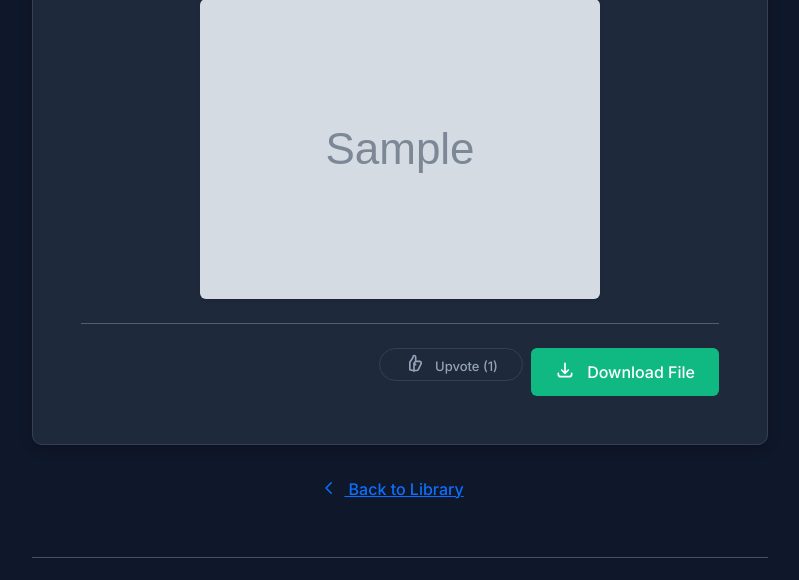
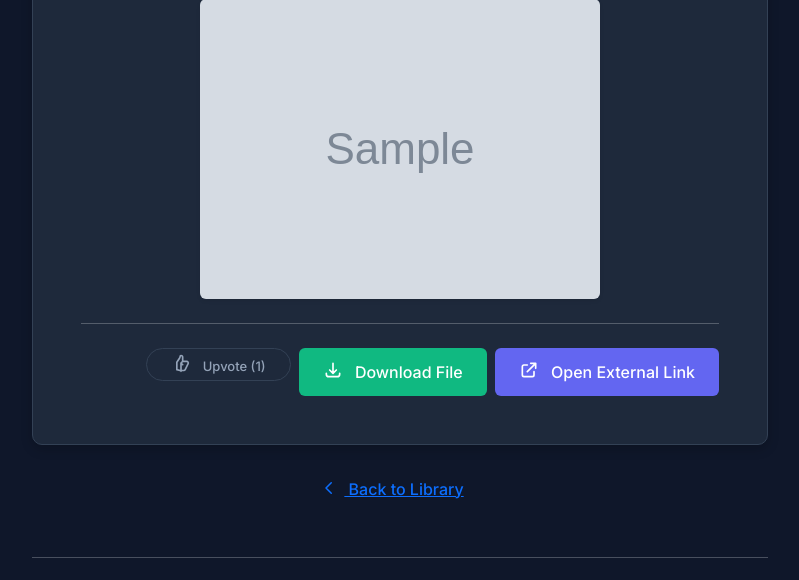
Before and after one commit to SiddharthaOG/Campus_hub, a Django app: page /resources/1/ in a window 1280 px wide. Shown: the part 531-1111 px from the top of the page, without its empty margins (240-1039 px from the left). Run offline with Django 4.2, Linux system fonts and the light colour scheme; tables that the repository leaves empty hold one stand-in row (values such as "Sample post"); grey boxes marked "Sample" are stand-in pictures; some libraries are stand-ins or nearby versions.

Commit message:
fixing bugs pt2

```diff
--- a/templates/resources/resource_detail.html
+++ b/templates/resources/resource_detail.html
@@ -122,14 +122,16 @@
                             </svg>
                             Download File
                         </a>
-                    {% elif resource.external_url %}
+                    {% endif %}
+                    {% if resource.external_url %}
                         <a href="{% url 'resources:download_resource' resource.pk %}?action=external" class="btn btn-primary btn-lg px-4" target="_blank" rel="noopener">
                             <svg width="20" height="20" fill="none" stroke="currentColor" viewBox="0 0 24 24" style="margin-right: 0.5rem; vertical-align: -2px;">
                                 <path stroke-linecap="round" stroke-linejoin="round" stroke-width="2" d="M10 6H6a2 2 0 00-2 2v10a2 2 0 002 2h10a2 2 0 002-2v-4M14 4h6m0 0v6m0-6L10 14"/>
                             </svg>
                             Open External Link
                         </a>
-                    {% else %}
+                    {% endif %}
+                    {% if not resource.file and not resource.external_url %}
                         <div class="alert alert-danger mb-0 d-flex align-items-center">
                             <svg width="20" height="20" fill="none" stroke="currentColor" viewBox="0 0 24 24" class="me-2" style="flex-shrink: 0;">
                                 <path stroke-linecap="round" stroke-linejoin="round" stroke-width="2" d="M12 9v2m0 4h.01m-6.938 4h13.856c1.54 0 2.502-1.667 1.732-3L13.732 4c-.77-1.333-2.694-1.333-3.464 0L3.34 16c-.77 1.333.192 3 1.732 3z"/>
```
